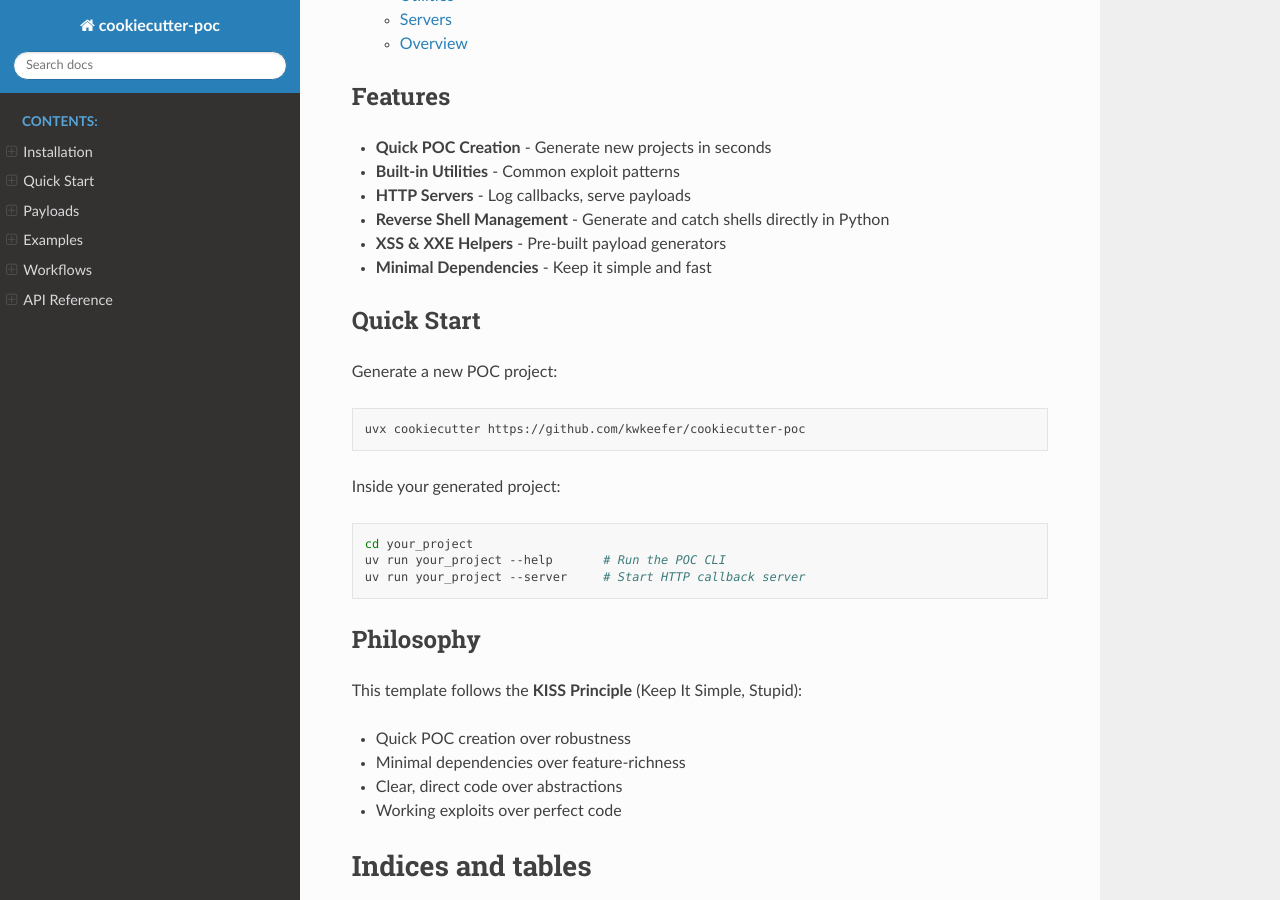
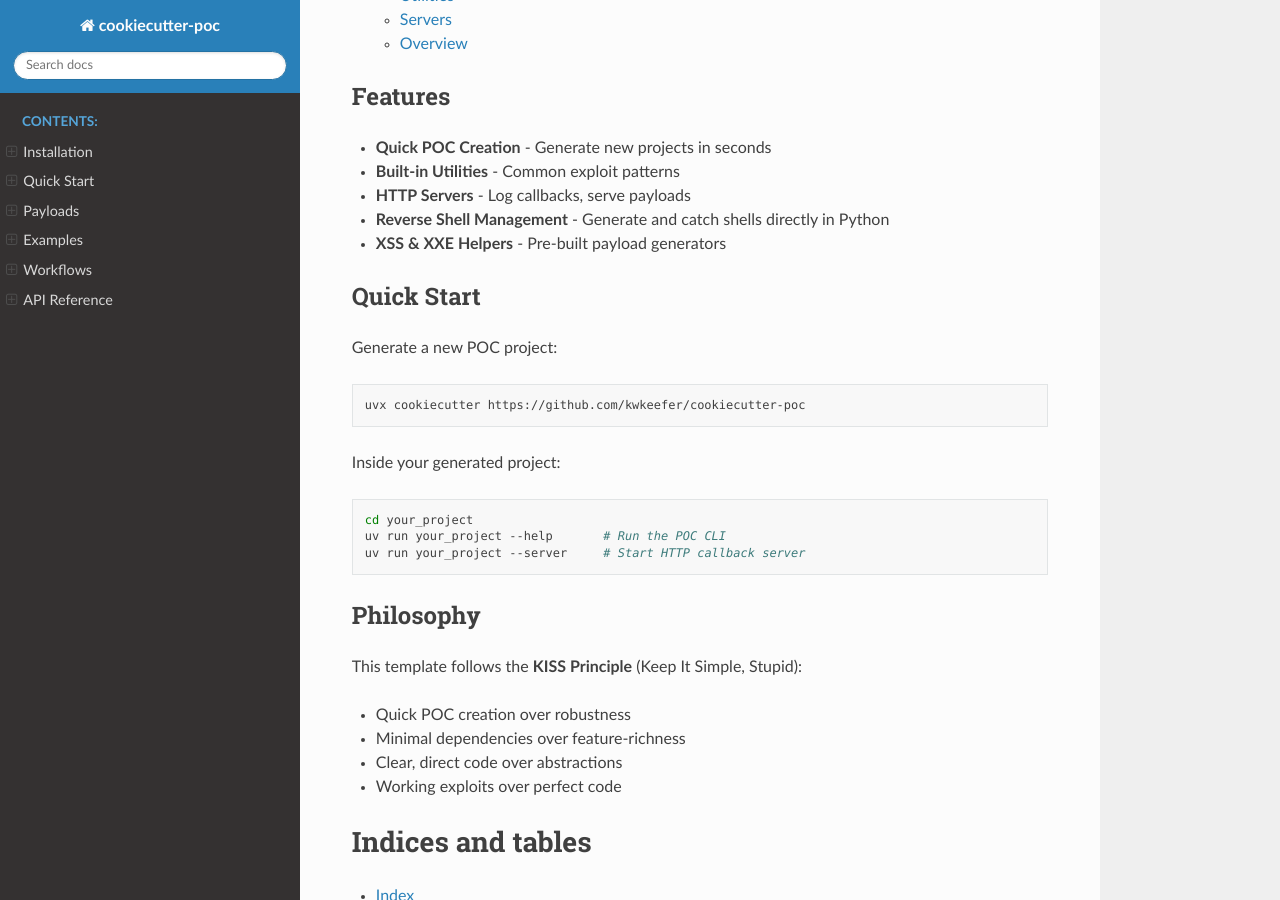
Before and after one commit to kwkeefer/cookiecutter-poc, a Sphinx documentation site: the page built from docs/index.rst, in a window 1280 px wide and 900 px high, scrolled down 1580 px. Built offline with Sphinx 7.4.7 and the Read the Docs theme 3.1.0, drawn with Linux system fonts in a browser that asks for light colours.

Commit message:
less words

```diff
--- a/docs/index.rst
+++ b/docs/index.rst
@@ -1,7 +1,7 @@
 cookiecutter-poc
 ================
 
-A minimal `cookiecutter <https://cookiecutter.readthedocs.io/en/stable/README.html>`_ template for rapid Proof-of-Concepts in web security research and exploit development.
+A `cookiecutter <https://cookiecutter.readthedocs.io/en/stable/README.html>`_ template for rapid Proof-of-Concepts in web security research and exploit development.
 
 **Focus on hacking, not boilerplate code.**
 
@@ -24,7 +24,6 @@
 * **HTTP Servers** - Log callbacks, serve payloads
 * **Reverse Shell Management** - Generate and catch shells directly in Python
 * **XSS & XXE Helpers** - Pre-built payload generators
-* **Minimal Dependencies** - Keep it simple and fast
 
 Quick Start
 -----------
```
Also changed, not shown: README.md (+1 -1 lines).
